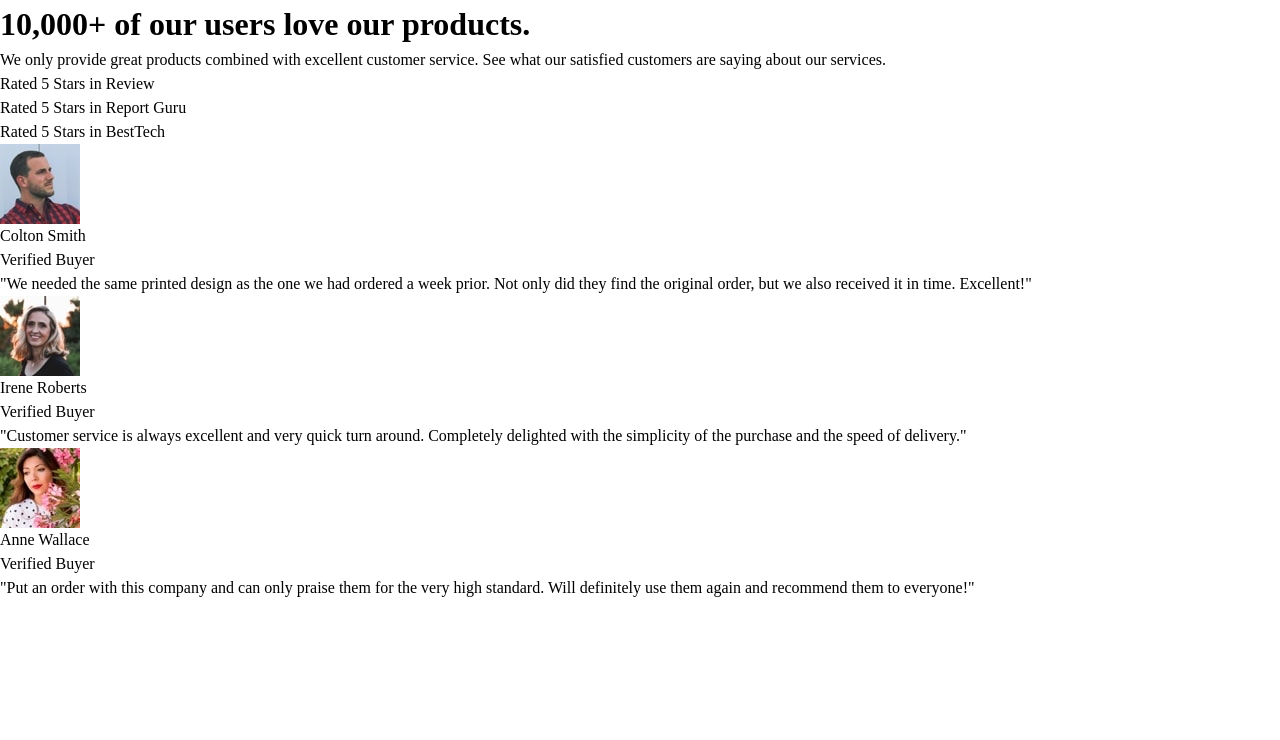
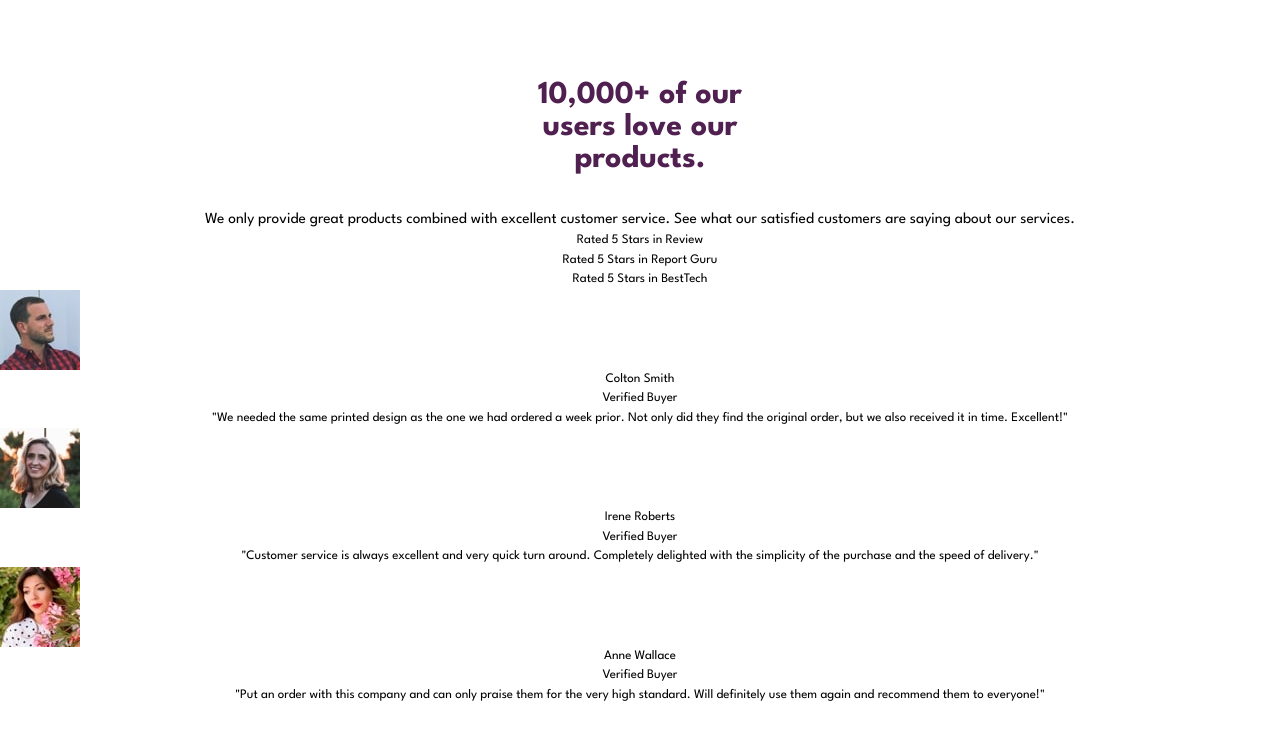
Before and after one commit to Mut1s0/social-proof-section, a plain HTML site: page index.html in a window 1280 px wide. Drawn offline with Linux system fonts and the light colour scheme.

Commit message:
styled the heading

```diff
--- a/index.html
+++ b/index.html
@@ -15,6 +15,8 @@
 <body>
 
   <main>
+
+    <div class="container">
 
       <h1>10,000+ of our users love our products.</h1>
 
@@ -92,6 +94,8 @@
 
       </ul>
 
+     </div>  <!--  Close Container -->
+
   </main>
 
 </body>
--- a/style.css
+++ b/style.css
@@ -1,7 +1,7 @@
 /* Custome Properties */
 :root {
   --clr-primary-700: hsl(300, 43%, 22%);
-  --clr-primary-300: hsl(333, 80%, 67%);
+  --clr-secondary-300: hsl(333, 80%, 67%);
 
   --clr-neutral-100: hsl(303, 10%, 53%);
   --clr-neutral-200: hsl(300, 24%, 96%);
@@ -82,3 +82,29 @@ textarea,
 select {
   font: inherit;
 }
+
+/* General Styling */
+body {
+  font-family: var(--ff-primary);
+  font-size: var(--fs-400);
+  padding-top: 5rem;
+  text-align: center;
+}
+
+h1 {
+  font-size: var(--fs-900);
+  color: var(--clr-primary-700);
+  line-height: 1;
+  max-width: 12ch;
+  margin-left: auto;
+  margin-right: auto;
+  margin-bottom: 1em;
+  font-weight: var(--fw-bold);
+}
+
+.lead {
+  font-size: var(--fs-500);
+}
+
+
+/* Utilities */
```
Lines whose indentation alone changed are shown as unchanged.
